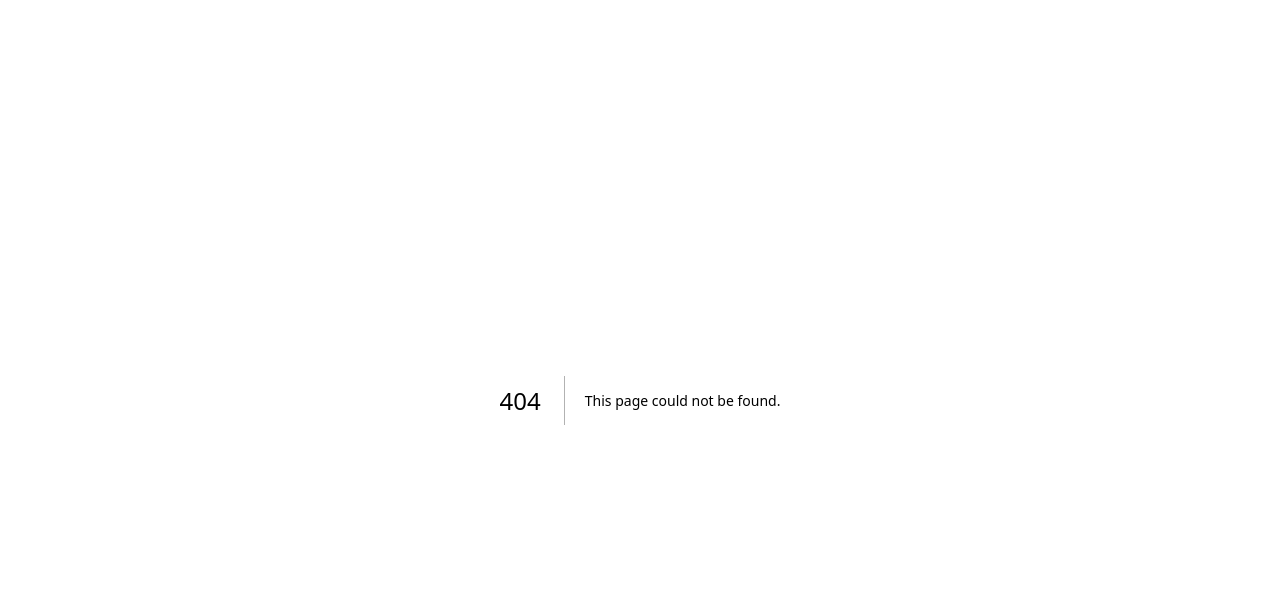
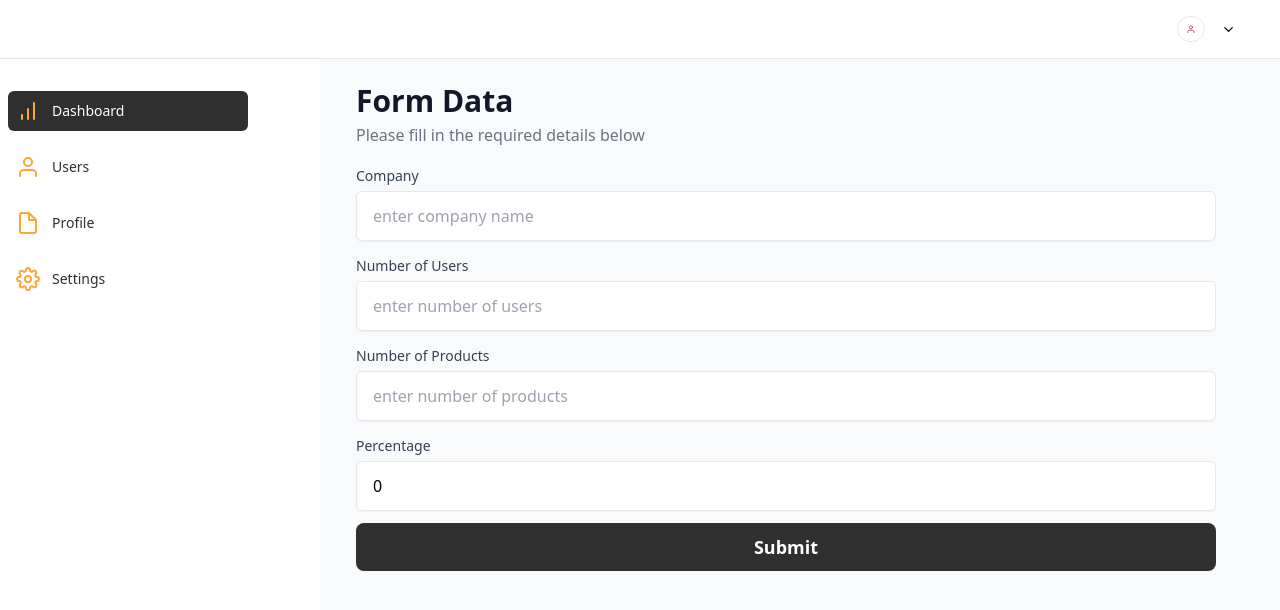
Before and after one commit to mowfaqqa/takehome-fe, a Next.js app: page /dashboard in a window 1280 px wide. Before the commit this address had no page. Shown: the top 610 px of the page. Built offline with nearby package versions, Linux system fonts and the light colour scheme.

Commit message:
implemented form submission

```diff
--- a/package.json
+++ b/package.json
@@ -24,6 +24,8 @@
     "react": "18.2.0",
     "react-dom": "18.2.0",
     "react-feather": "^2.0.10",
+    "react-query": "^3.39.3",
+    "react-toastify": "^9.1.3",
     "tailwindcss": "3.3.3",
     "typescript": "5.1.6",
     "yup": "^1.2.0"
--- a/src/components/Inputfields.tsx
+++ b/src/components/Inputfields.tsx
@@ -2,8 +2,6 @@
 import React from "react";
 import clsx from "clsx";
 import { ErrorMessage, Field } from "formik";
-import "react-datepicker/dist/react-datepicker.css";
-// import TextError from "./AdvisoryServices/TextError";
 
 interface InputProps {
   type?: string;
--- a/src/components/Sidebar.tsx
+++ b/src/components/Sidebar.tsx
@@ -41,7 +41,7 @@ const Sidebar = () => {
                   )}
                 >
                   <item.icon
-                    className="mr-3 h-6 w-6 text-gray-900 "
+                    className="mr-3 h-6 w-6 text-secondary-main "
                     aria-hidden="true"
                   />
                   {item.name}
--- /dev/null
+++ b/src/lib/notification.ts
@@ -0,0 +1,12 @@
+import { toast } from "react-toastify";
+
+const { error, success, warn, info } = toast;
+
+export const notifyError = (response: any) =>
+  response ? error(`${response}`) : "";
+export const notifySuccess = (response: any) =>
+  response ? success(`${response}`) : "";
+export const notifyWarning = (response: any) =>
+  response ? warn(`${response}`) : "";
+export const notifyInfo = (response: any) =>
+  response ? info(`${response}`) : "";
--- /dev/null
+++ b/src/lib/schema/authSchema.ts
@@ -0,0 +1,6 @@
+import * as yup from "yup"
+
+export const LOGIN_SCHEMA = yup.object({
+  email : yup.string().required().label("Email"),
+  password : yup.string().required().label("Password")
+})
--- /dev/null
+++ b/src/lib/schema/formDataSchema.tsx
@@ -0,0 +1,8 @@
+import * as yup from "yup";
+
+export const FORM_DATA_SCHEMA = yup.object({
+  company: yup.string().required().label("Company"),
+  numUsers: yup.string().required().label("Number of Users"),
+  numProducts: yup.string().required().label("Number of Products"),
+  percentage: yup.string().required().label("Number of Products"),
+});
--- a/src/pages/_app.tsx
+++ b/src/pages/_app.tsx
@@ -2,6 +2,10 @@ import "@/styles/globals.css";
 import type { AppProps } from "next/app";
 import { NextPage } from "next";
 import React, { ReactElement, ReactNode } from "react";
+import { Hydrate, QueryClient, QueryClientProvider } from "react-query";
+import { ReactQueryDevtools } from "react-query/devtools";
+import { ToastContainer } from "react-toastify";
+import "react-toastify/dist/ReactToastify.css";
 
 type NextPageWithLayout = NextPage & {
   getLayout?: (page: ReactElement) => ReactNode;
@@ -12,8 +16,22 @@ type AppPropsWithLayout = AppProps & {
 };
 
 function MyApp({ Component, pageProps }: AppPropsWithLayout) {
+  const [queryClient] = React.useState(() => new QueryClient());
   const getLayout = Component.getLayout ?? ((page) => page);
-  return getLayout(<Component {...pageProps} />);
+
+  return getLayout(
+    <QueryClientProvider client={queryClient}>
+      <Hydrate state={pageProps.dehydratedState}>
+        <Component {...pageProps} />
+      </Hydrate>
+      <ToastContainer
+        theme="colored"
+        bodyClassName={() => "font-sans"}
+        autoClose={3000}
+      />
+      <ReactQueryDevtools initialIsOpen={false} />
+    </QueryClientProvider>
+  );
 }
 
 export default MyApp;
--- /dev/null
+++ b/src/pages/dashboard/index.tsx
@@ -0,0 +1,152 @@
+import AppLayout from "@/components/Applayout";
+import { InputField } from "@/components/Inputfields";
+import { FORM_DATA_SCHEMA } from "@/lib/schema/formDataSchema";
+import { useFormik } from "formik";
+import { useRouter } from "next/router";
+import React from "react";
+import { useMutation } from "react-query";
+import axios from "axios";
+import { notifyError, notifySuccess } from "@/lib/notification";
+import Button from "@/components/Button";
+
+const Dashboard = () => {
+  // const router = useRouter();
+  const [percentage, setPercentage] = React.useState(0);
+  const [userNumbers, setUserNumbers] = React.useState(0);
+  const [productNumber, setProductNumber] = React.useState(0);
+  const calculatePercentage = (numUsers: number, numProducts: number) => {
+    if (numUsers === 0 || numProducts === 0) {
+      return 0;
+    }
+    const percentage = (numUsers / numProducts) * 100;
+
+    setPercentage(percentage);
+  };
+
+  const handleFormMutation = useMutation(
+    async (data: any) => {
+      const res = await axios.post(
+        "https://takehome-backend.onrender.com/api/submit",
+        { ...data }
+      );
+      return res.data;
+    },
+    {
+      onSuccess: (res) => {
+        console.log(res);
+        notifySuccess(res.message ?? "FormSUbmitted successfully");
+      },
+      onError: () => {
+        notifyError("An Error occured while submitting Form");
+      },
+    }
+  );
+  const formik = useFormik({
+    initialValues: {
+      company: "",
+      numUsers: "",
+      numProducts: "",
+      percentage: percentage,
+    },
+    validationSchema: FORM_DATA_SCHEMA,
+    onSubmit: (values) => {
+      const val: any = { ...values, percentage: percentage };
+      val.numUsers = parseInt(val.numUsers);
+      val.numProducts = parseInt(val.numProducts);
+      calculatePercentage(parseInt(val.numUsers), parseInt(val.numProducts));
+      handleFormMutation.mutate(val);
+    },
+  });
+  return (
+    <div className="px-4">
+      <div className="mt-6">
+        <h2 className="text-3xl font-semibold text-gray-900">Form Data</h2>
+        <p className="text-base text-gray-500 py-1">
+          Please fill in the required details below
+        </p>
+        <div>
+          <InputField
+            label="Company"
+            id="company"
+            name="company"
+            type="text"
+            placeholder="enter company name"
+            required
+            error={!!formik?.touched?.company && !!formik?.errors?.company}
+            helperText={!!formik?.touched?.company && formik?.errors?.company}
+            inputProps={{
+              value: formik?.values?.company,
+              onChange: formik?.handleChange("company"),
+              onBlur: formik?.handleBlur("company"),
+            }}
+          />
+          <InputField
+            label="Number of Users"
+            id="numUsers"
+            name="numUsers"
+            type="number"
+            placeholder="enter number of users"
+            required
+            error={!!formik?.touched?.numUsers && !!formik?.errors?.numUsers}
+            helperText={!!formik?.touched?.numUsers && formik?.errors?.numUsers}
+            inputProps={{
+              value: formik?.values?.numUsers,
+              onChange: formik?.handleChange("numUsers"),
+              onBlur: formik?.handleBlur("numUsers"),
+            }}
+          />
+          <InputField
+            label="Number of Products"
+            id="numProducts"
+            name="numProducts"
+            type="number"
+            placeholder="enter number of products"
+            required
+            error={
+              !!formik?.touched?.numProducts && !!formik?.errors?.numProducts
+            }
+            helperText={
+              !!formik?.touched?.numProducts && formik?.errors?.numProducts
+            }
+            inputProps={{
+              value: formik?.values?.numProducts,
+              onChange: formik?.handleChange("numProducts"),
+              onBlur: formik?.handleBlur("numProducts"),
+            }}
+          />
+          <InputField
+            label="Percentage"
+            id="percentage"
+            name="percentage"
+            type="text"
+            placeholder="percentage"
+            required
+            error={
+              !!formik?.touched?.percentage && !!formik?.errors?.percentage
+            }
+            helperText={
+              !!formik?.touched?.percentage && formik?.errors?.percentage
+            }
+            inputProps={{
+              value: percentage,
+              onChange: formik?.handleChange("percentage"),
+              onBlur: formik?.handleBlur("percentage"),
+            }}
+          />
+        </div>
+
+        <div className="mt-3 flex flex-col">
+          <Button variant="primary" onClick={formik.handleSubmit}>
+            {handleFormMutation.isLoading ? "Submitting..." : "Submit"}
+          </Button>
+        </div>
+      </div>
+    </div>
+  );
+};
+
+export default Dashboard;
+
+Dashboard.getLayout = function getLayout(page: React.ReactElement) {
+  return <AppLayout>{page}</AppLayout>;
+};
--- a/src/pages/index.tsx
+++ b/src/pages/index.tsx
@@ -1,17 +1,106 @@
 import Image from "next/image";
 import { Inter } from "next/font/google";
 import AppLayout from "@/components/Applayout";
+import Button from "@/components/Button";
+import { useFormik } from "formik";
+import { InputField } from "@/components/Inputfields";
+import { LOGIN_SCHEMA } from "@/lib/schema/authSchema";
+import axios from "axios";
+import { useMutation } from "react-query";
+import { useRouter } from "next/router";
 
 const inter = Inter({ subsets: ["latin"] });
 
+interface loginProps {
+  email: string;
+  password: string;
+}
 export default function Home() {
+  const router = useRouter();
+  const handlelogin = useMutation(
+    async (data: loginProps) => {
+      const response = await axios.post(
+        "https://takehome-backend.onrender.com/api/auth/login",
+        { ...data }
+      );
+      return response.data;
+    },
+    {
+      onSuccess: () => {
+        router.push("/dashboard");
+      },
+      onError: (err) => {
+        console.log(err);
+      },
+    }
+  );
+  const formik = useFormik({
+    initialValues: {
+      email: "",
+      password: "",
+    },
+    validationSchema: LOGIN_SCHEMA,
+    onSubmit: (values) => {
+      console.log(values);
+      handlelogin.mutate(values);
+    },
+  });
   return (
-    <div>
-      <p>Dashboard</p>
+    <div className="max-w-4xl mx-auto mt-14">
+      <div className="  bg-gray-50 ">
+        <div className="text-center">
+          <h2 className="text-3xl font-semibold text-gray-900">Login</h2>
+          <p className="text-base text-gray-500 py-1">
+            Please fill in the details below
+          </p>
+        </div>
+        <form>
+          <div className="grid grid-cols-1 gap-2 mx-auto">
+            <div className="flex flex-col">
+              <InputField
+                label="Email"
+                id="email"
+                name="email"
+                type="text"
+                placeholder="example@gmail.com"
+                required
+                error={!!formik?.touched?.email && !!formik?.errors?.email}
+                helperText={!!formik?.touched?.email && formik?.errors?.email}
+                inputProps={{
+                  value: formik?.values?.email,
+                  onChange: formik?.handleChange("email"),
+                  onBlur: formik?.handleBlur("email"),
+                }}
+              />
+
+              <InputField
+                label=" Password"
+                id="password"
+                name="password"
+                type="password"
+                placeholder="**********"
+                required
+                error={
+                  !!formik?.touched?.password && !!formik?.errors?.password
+                }
+                helperText={
+                  !!formik?.touched?.password && formik?.errors?.password
+                }
+                inputProps={{
+                  value: formik?.values?.password,
+                  onChange: formik?.handleChange("password"),
+                  onBlur: formik?.handleBlur("password"),
+                }}
+              />
+            </div>
+          </div>
+          <div className="mt-3 flex flex-col">
+            <Button variant="primary" onClick={formik.handleSubmit}>
+              {handlelogin.isLoading ? "Logging In..." : "Login"}
+            </Button>
+          </div>
+        </form>
+      </div>
     </div>
   );
 }
-
-Home.getLayout = function getLayout(page: React.ReactElement) {
-  return <AppLayout>{page}</AppLayout>;
-};
```
Also changed, not shown: src/lib/httpClient.ts (added), 1 other file (tests, documents, lock files or other folders).
